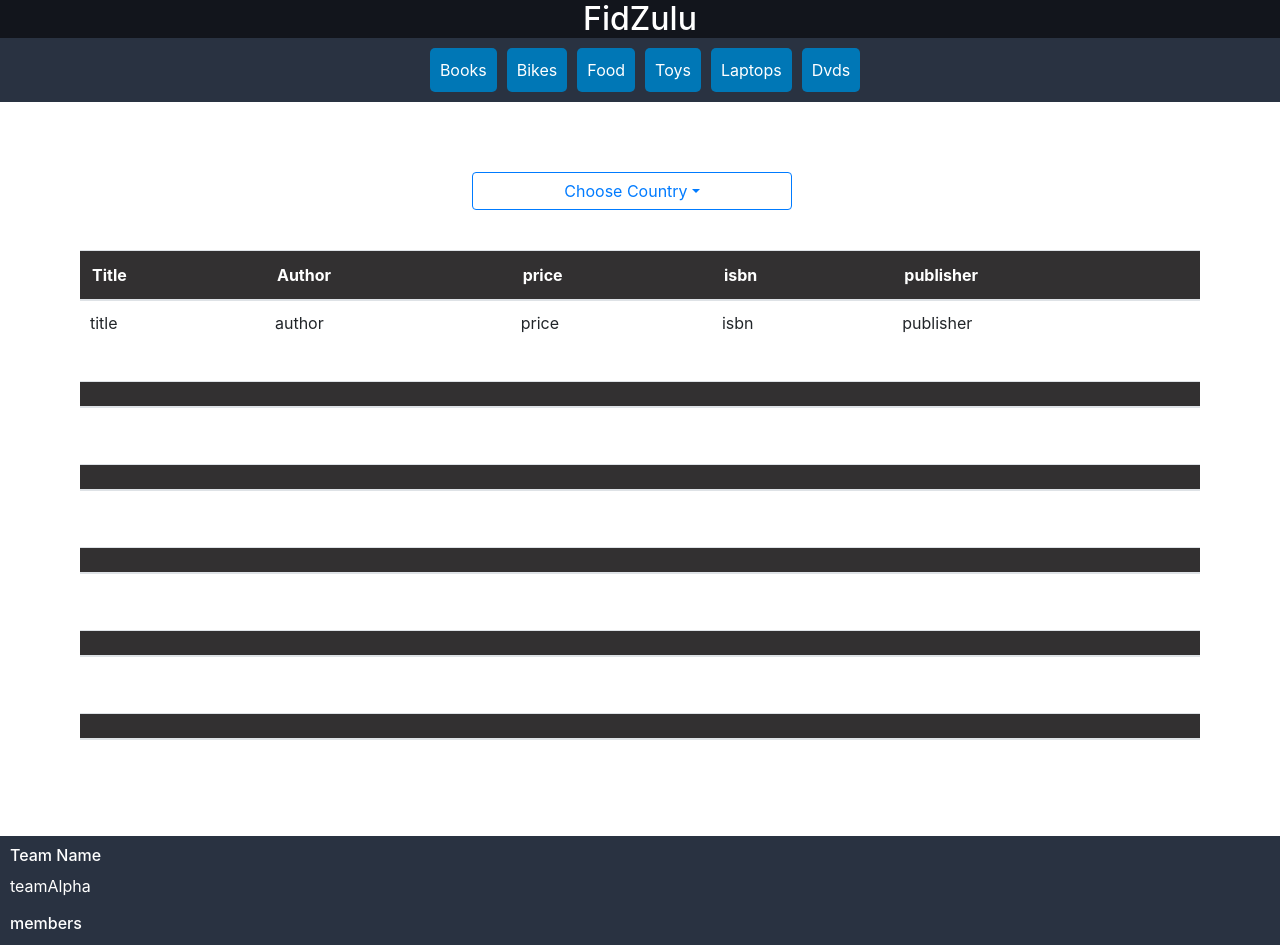
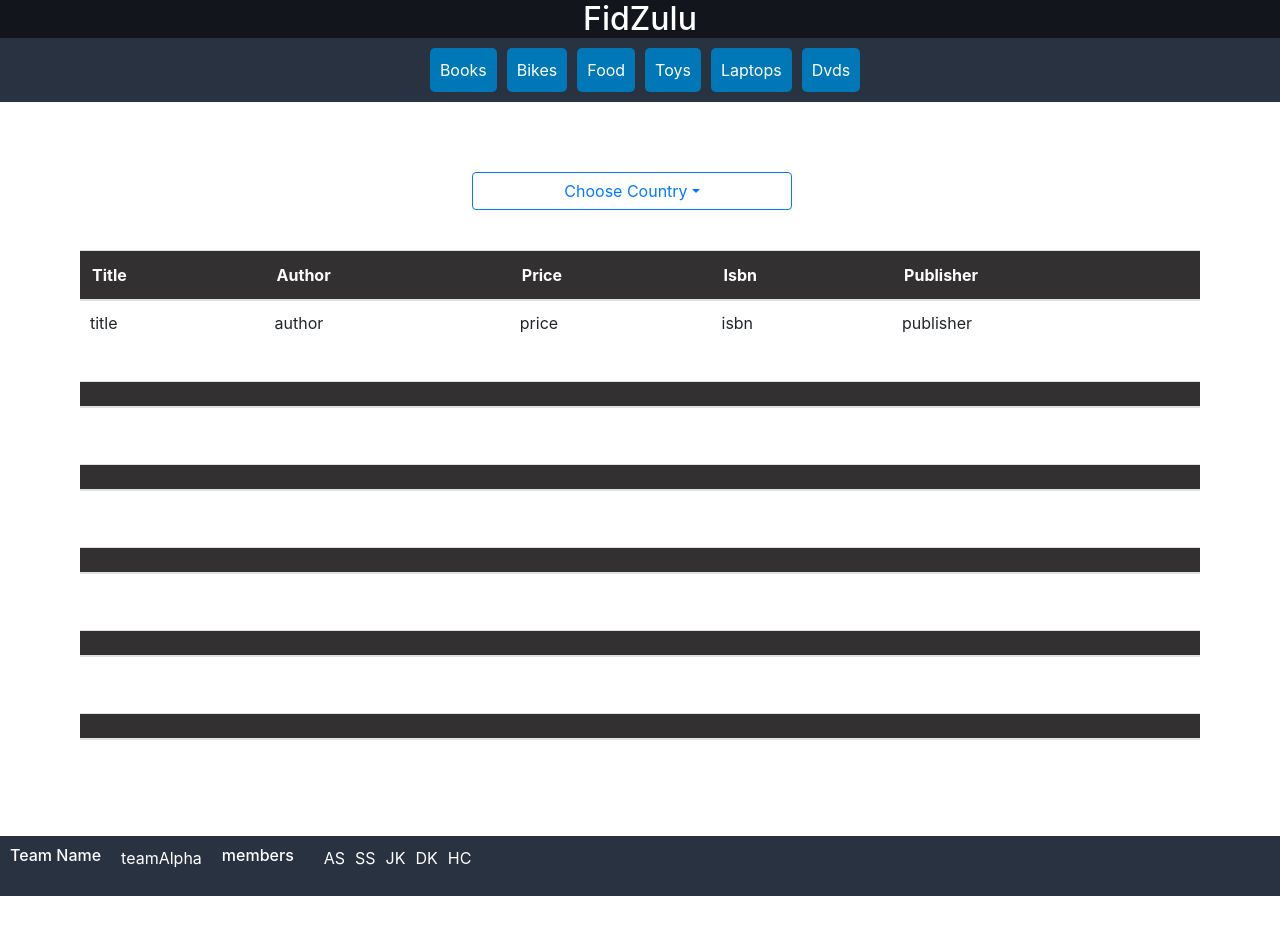
Before and after one commit to py-codes/FidzuluAng, an Angular app: page /test in a window 1280 px wide. Shown: the top 945 px of the page. After the commit the page ends 896 px from the top, so only its background shows below. Built offline with nearby package versions, Linux system fonts and the light colour scheme.

Commit message:
minor design changes on footert

```diff
--- a/src/app/fidzulu/fidzulu.component.css
+++ b/src/app/fidzulu/fidzulu.component.css
@@ -46,11 +46,6 @@ th{
   color: white;
 }
 
-.team{
-  padding: 10px;
-  border-radius: 5px;
-}
-
 tbody tr:nth-child(even){
   background-color: #45ADA8 ;
 }
@@ -61,8 +56,9 @@ td{
 
 ul{
   list-style: none;
+  padding: 0px;
   display: flex;
-  padding: 0px;
+  flex: 1;
  }
 li{
   margin-left: 10px;
@@ -72,9 +68,17 @@ li{
  footer{
   background-color: #293241;
  }
+ .team{
+  padding: 10px;
+  border-radius: 5px;
+  display: flex;
+}
+
  h6{
    color: white;
- }
+   padding-right: 20px;
+   }
  p{
    color: white;
- }
+   padding-right: 20px;
+  }
--- a/src/app/fidzulu/fidzulu.component.html
+++ b/src/app/fidzulu/fidzulu.component.html
@@ -29,9 +29,9 @@
           <tr>
             <th>Title</th>
             <th>Author</th>
-            <th>price</th>
-            <th>isbn</th>
-            <th>publisher</th>
+            <th>Price</th>
+            <th>Isbn</th>
+            <th>Publisher</th>
           </tr>
          </thead>
         <tbody >
```
